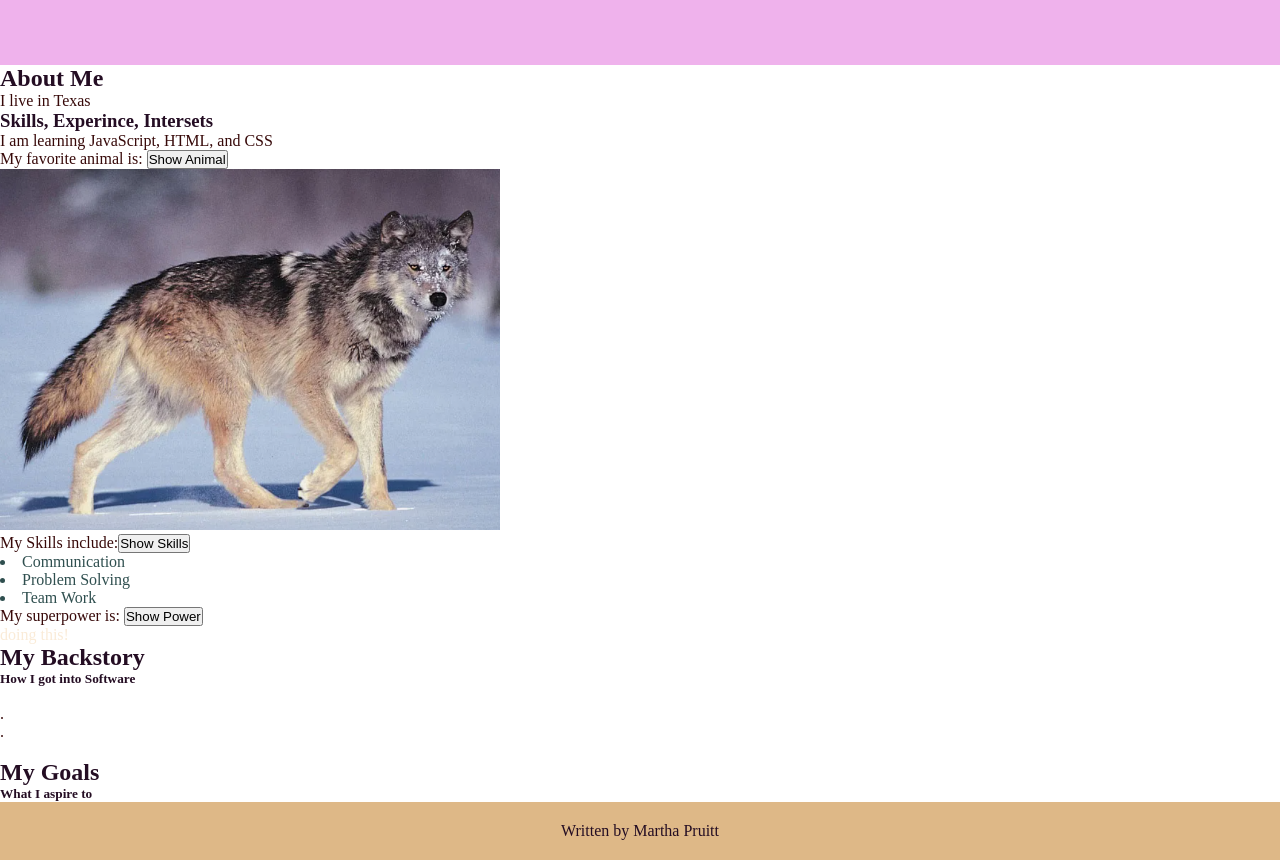
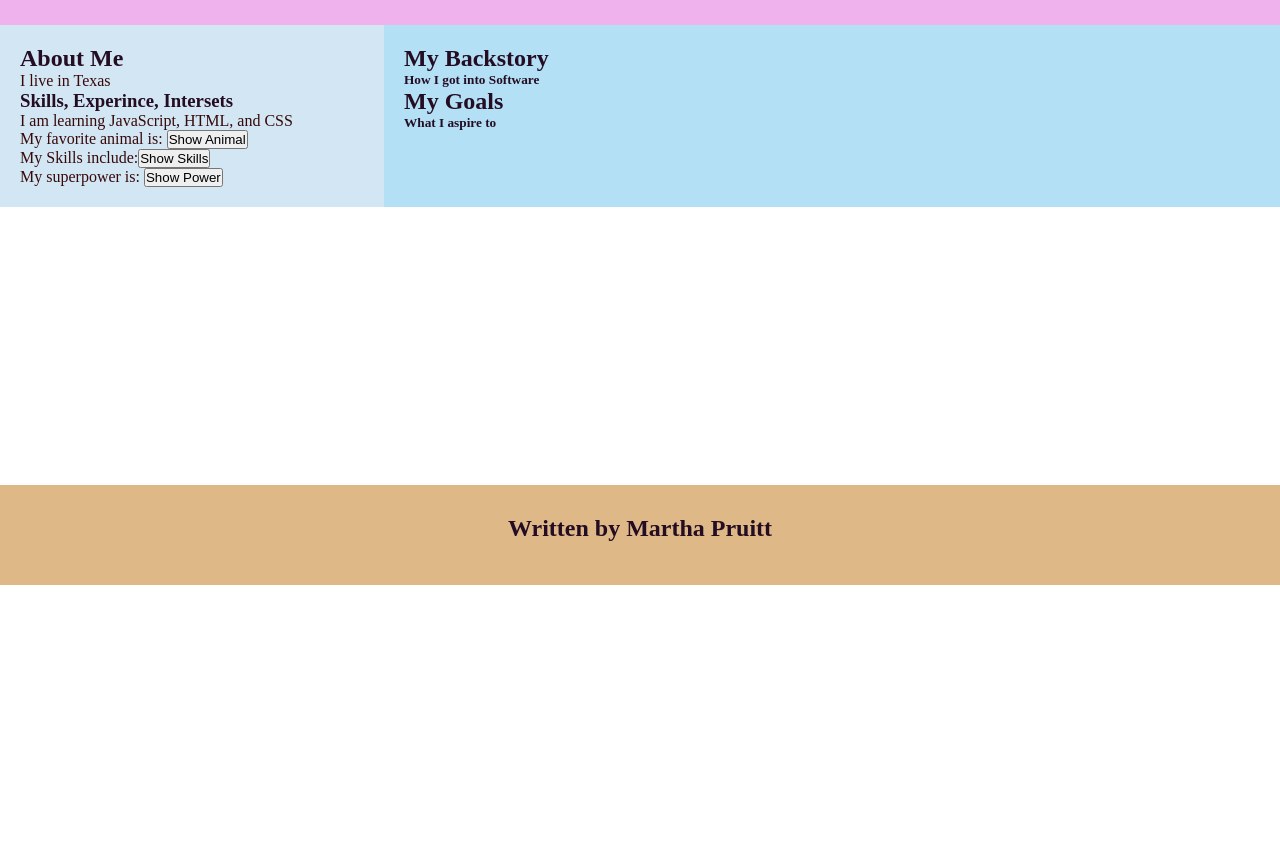
Before and after one commit to MarthaPruitt/Website, a plain HTML site: page index.html.html in a window 1280 px wide. Shown: the part 215-1075 px from the top of the page. After the commit the page ends 800 px from the top, so only its background shows below. Drawn offline with Linux system fonts and the light colour scheme.

Commit message:
fixed footer+buttons

```diff
--- a/index.html.html
+++ b/index.html.html
@@ -37,7 +37,7 @@
 
 <div>
 <P> My Skills include:<button id="show-skills">Show Skills</button></P>
-    <div id="skills-div" class="hidden" style="color:darkslategray;"">
+    <div id="skills-div" class="hidden" style="color:darkslategray;">
         <li> Communication</li>
         <li> Problem Solving</li>
         <li> Team Work</li>
@@ -49,23 +49,19 @@
 <div class="main">
 <h2> My Backstory </h2>
 <h5> How I got into Software</h5>
-</div>
-</div>
-<div>
-<img src="">
-</div>
-<p>. </p>
-<p>.</p>
-</br>
 <h2>My Goals</h2>
 <h5>What I aspire to</h5>
 </div>
+</div>
+
+</div>
 
 <script type="text/JavaScript" src="script.js"></script>
+
+    <div class="footer">
+    <h2>Written by Martha Pruitt</h2>
+    </div>
+
 </body>
-<footer>
-    <div class="footer">
-    <h7>Written by Martha Pruitt</h7>
-    </div>
-</footer>
+
 </html>
--- a/style.css
+++ b/style.css
@@ -33,7 +33,7 @@
 
 
 .header {
-    padding: 80px;
+    padding: 60px;
     text-align: center;
     background: #efb2ec;
     color:black;
@@ -105,6 +105,40 @@ section {
     display: flex;
     /* width: 400px; */
     /* height: 1000px; */
+  }
+
+  .row {
+    display: -ms-flexbox;
+    display: flex;
+    -ms-flex-wrap: wrap;
+    flex-wrap: wrap;
+  }
+
+
+  .side {
+    -ms-flex: 30%;
+    flex: 30%;
+    background-color: #d3e6f3;
+    padding: 20px;
+  }
+/* toggle */
+  .hidden {
+    display: none;
+}
+
+  /* Main column */
+  .main {
+    -ms-flex: 70%;
+    flex: 70%;
+    background-color: rgb(180, 224, 246);
+    padding: 20px;
+  }
+
+
+  .img {
+    background-color: #de15da;
+    width: 100%;
+    padding: 20px;
   }
 
 
@@ -191,7 +225,7 @@ section {
     justify-content: center;
     border-radius: 2rem;
     border: rgb(53, 53, 53) 0.1rem solid;
-    border-color: rgb(163, 163, 163);
+    border-color: rgb(232, 152, 152);
     background: (250, 250, 250);
     margin: 2rem auto;
     padding: 0.5rem;
@@ -229,27 +263,20 @@ section {
 
 
 
-
-
-
-
-
-
-
-   /* Footer */
-   .footer {
-    padding: 20px;
-    text-align: center;
-    background: burlywood;
-  }
-
-
-
-
-
   @media screen and (max-width: 400px) {
     .navbar a {
       float: none;
       width: 100%;
     }
   }
+  .footer {
+    position:fixed;
+   bottom:0px;
+   height:100px;
+   width:100%;
+    background: burlywood;
+    text-align: center;
+  padding:30px
+  }
+/*padding: 100px;
+    text-align: center;
--- a/values.html
+++ b/values.html
@@ -4,6 +4,7 @@
     <meta charset="UTF 8">
     <meta name="viewport" content="width-device-width, inital scale=0">
     <link rel="stylesheet" type="text/css" href="values-style.css">
+    <link rel="stylesheet" type="text/css" href="style.css">
     <title>Document</title>
 </head>
 <body>
```
Also changed, not shown: contact.html (+2 -4 lines), projects.html (+1 -4 lines).
